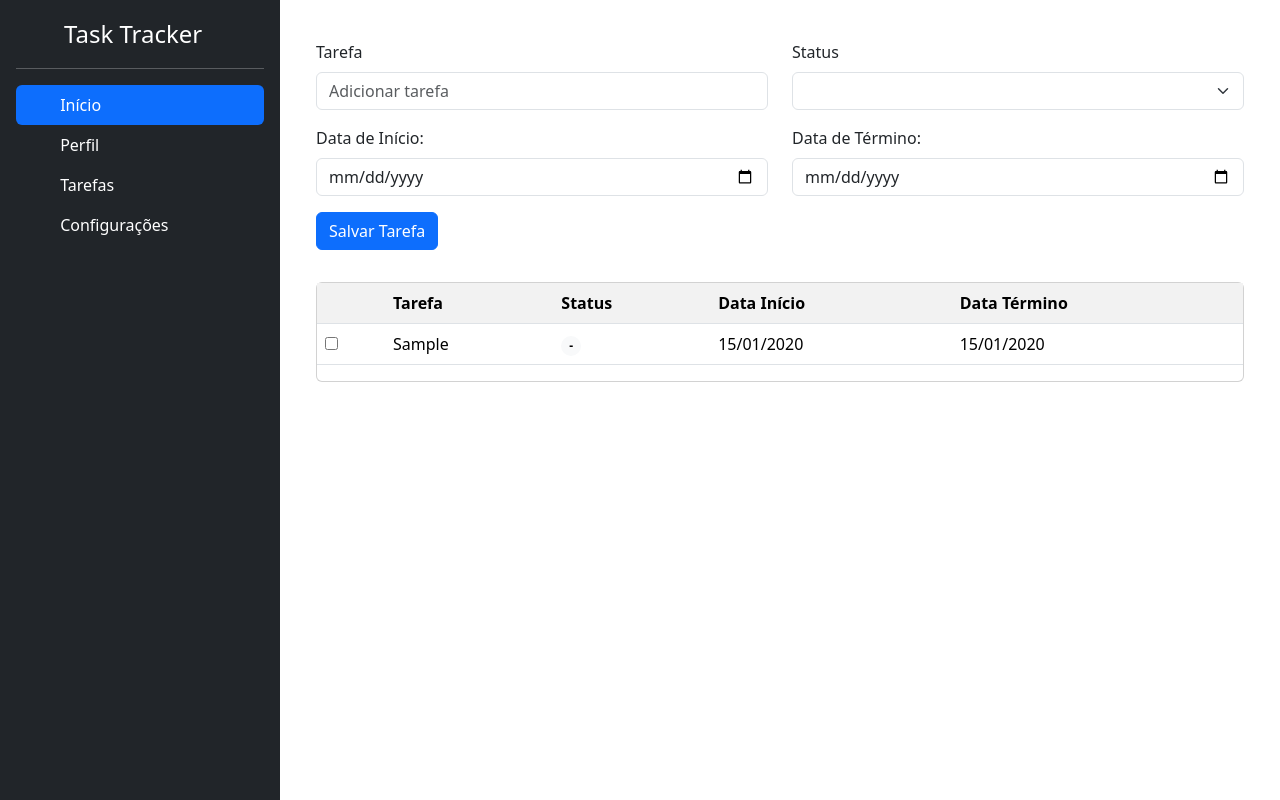
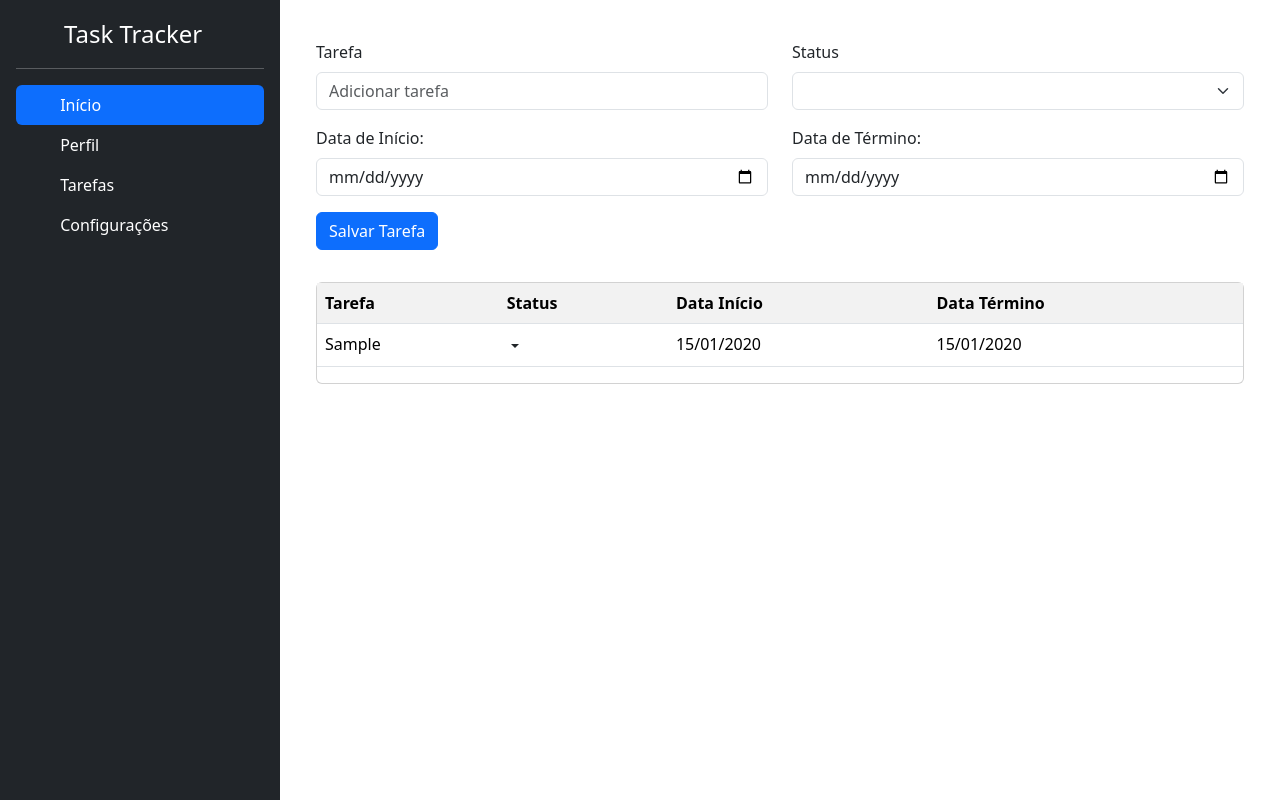
Before and after one commit to e-nayR/task-tracker, a Vue app: page /page/tasks in a window 1280 px wide. Both pictures are taken after typing "Sample", "2020-01-15", "2020-01-15" into the empty fields and a click on the button "Salvar Tarefa". Built offline with nearby package versions, Linux system fonts and the light colour scheme.

Commit message:
feat: ajuste na lista

```diff
--- a/src/App.vue
+++ b/src/App.vue
@@ -1,5 +1,3 @@
-<<<<<<< HEAD
-=======
 <script setup>
 import { ref } from 'vue'
 import Header from './components/Header.vue'
@@ -8,48 +6,29 @@ import TaskList from './components/TaskList.vue'
 
 const tasks = ref([])
 
+const status_list = [
+  "A fazer",
+  "Em progresso",
+  "Concluído"
+]
+
 function addTask(data) {
   tasks.value.push(data)
 }
+
+function updateTask(data){
+  tasks.value[data.index] = data.task
+}
+
 </script>
 
->>>>>>> 9408a7b (mudou-se estrutura: agora é com Vue 3)
 <template>
   <div class="d-flex">
     <Header />
     <div class="p-4 flex-grow-1">
-      <TaskForm @add-task="addTask" />
-      <TaskList :tasks="tasks" />
+      <TaskForm @add-task="addTask" :status_list="status_list"/>
+      <TaskList :tasks="tasks" @update-task="updateTask" :status_list="status_list" />
     </div>
   </div>
 
 </template>
-
-<<<<<<< HEAD
-<script>
-import Header from './components/Header.vue'
-import TaskForm from './components/TaskForm.vue'
-import TaskList from './components/TaskList.vue'
-
-export default {
-  name: 'App',
-  components: {
-    Header,
-    TaskForm,
-    TaskList
-  },
-  data() {
-    return {
-      tasks: []
-    }
-  },
-  methods: {
-    addTask(data) {
-      this.tasks.push(data)
-    }
-  }
-}
-</script>
-=======
-
->>>>>>> 9408a7b (mudou-se estrutura: agora é com Vue 3)
--- a/src/components/TaskForm.vue
+++ b/src/components/TaskForm.vue
@@ -2,12 +2,20 @@
 import { ref } from 'vue'
 import { parseISO, } from 'date-fns'
 
+const emit = defineEmits(['add-task'])
+
+const props = defineProps({
+  status_list: {
+    type: Array,
+    required: true
+  },
+})
+
+const status_arr = props.status_list.value
 const text = ref('')
 const date_start = ref(null)
 const date_end = ref(null)
 const status = ref(null)
-
-const emit = defineEmits(['add-task'])
 
 function onSubmit() {
   let start = date_start.value
@@ -50,9 +58,9 @@ function onSubmit() {
           <div class="form-group">
             <label class="form-label">Status</label>
             <select class="form-select" v-model="status">
-              <option selected value="0">Para Fazer</option>
-              <option value="1">Em progresso</option>
-              <option value="2">Concluída</option>
+              <div v-for="name, index in status_list">
+                <option :value=index>{{ name }}</option>
+              </div>
             </select>
           </div>
         </div>
--- a/src/components/TaskList.vue
+++ b/src/components/TaskList.vue
@@ -1,37 +1,43 @@
 <script setup>
-import {computed} from 'vue'
+import { computed } from 'vue'
 import { isToday, format } from 'date-fns'
 const today = new Date()
+
+const emit = defineEmits(['update-task'])
 
 const props = defineProps({
   tasks: {
     type: Array,
     required: true
-  }
+  },
+  status_list: {
+    type: Array,
+    required: true
+  },
 })
 
-function formatDate(date){
-  if (isToday(date)){
+function formatDate(date) {
+  if (isToday(date)) {
     return 'Hoje'
   }
 
   const date_diference = date.getDate() - today.getDate()
-  if (date_diference == (-1))  return 'Ontem'
-  if (date_diference == 1)  return 'Amanhã'
+  if (date_diference == (-1)) return 'Ontem'
+  if (date_diference == 1) return 'Amanhã'
 
   return format(date, 'dd/MM/yyyy')
 }
 
-function statusInfo(val) {
-  switch(val) {
-    case '0':
-      return { text: 'Para Fazer', class: 'badge rounded-pill text-bg-danger' }
-    case '1':
-      return { text: 'Em andamento', class: 'badge rounded-pill text-bg-warning' }
-    case '2':
-      return { text: 'Concluída', class: 'badge rounded-pill text-bg-success' }
+function statusClass(val) {
+  switch (val) {
+    case 0:
+      return 'badge rounded-pill text-bg-danger'
+    case 1:
+      return 'badge rounded-pill text-bg-warning'
+    case 2:
+      return 'badge rounded-pill text-bg-success'
     default:
-      return { text: '-', class: 'badge rounded-pill text-bg-light' }
+      return 'badge rounded-pill text-bg-light'
   }
 }
 
@@ -45,18 +51,31 @@ function statusInfo(val) {
           <table class="table table-striped">
             <tbody>
               <tr>
-                <th></th>
                 <th>Tarefa</th>
                 <th>Status</th>
                 <th>Data Início</th>
                 <th>Data Término</th>
               </tr>
               <tr v-for="task, index in tasks" :key="index">
-                <td><input type="checkbox" :checked="task.finish"></td>
                 <td>{{ task.text }}</td>
-                <td><span :class="statusInfo(task.status).class">{{ statusInfo(task.status).text }}</span></td>
+                <td>
+                  <div class="dropdown">
+                    <button class="dropdown-toggle btn p-0 border-0 bg-transparent" type="button" data-bs-toggle="dropdown">
+                      <span :class="statusClass(task.status)">
+                        {{ status_list[task.status] }}
+                      </span>
+                    </button>
+                    <ul class="dropdown-menu">
+                      <li v-for="(name, index) in status_list" :key="index">
+                        <a class="dropdown-item" href="#" @click.prevent="updateStatus(index, task)">
+                          <span :class="statusClass(index)">{{ name }}</span>
+                        </a>
+                      </li>
+                    </ul>
+                  </div>
+                </td>
                 <td>{{ task.date_start != null ? formatDate(task.date_start) : '-' }}</td>
-                <td>{{ task.date_end != null ? formatDate(task.date_end) : '-'}}</td>
+                <td>{{ task.date_end != null ? formatDate(task.date_end) : '-' }}</td>
                 <!-- <td>
                   <a class="btn btn-primary btn-action mr-1" data-toggle="tooltip" title="" data-original-title="Edit"><i
                       class="bi bi-pencil"></i></a>
```
Also changed, not shown: 1 other file (tests, documents, lock files or other folders).
